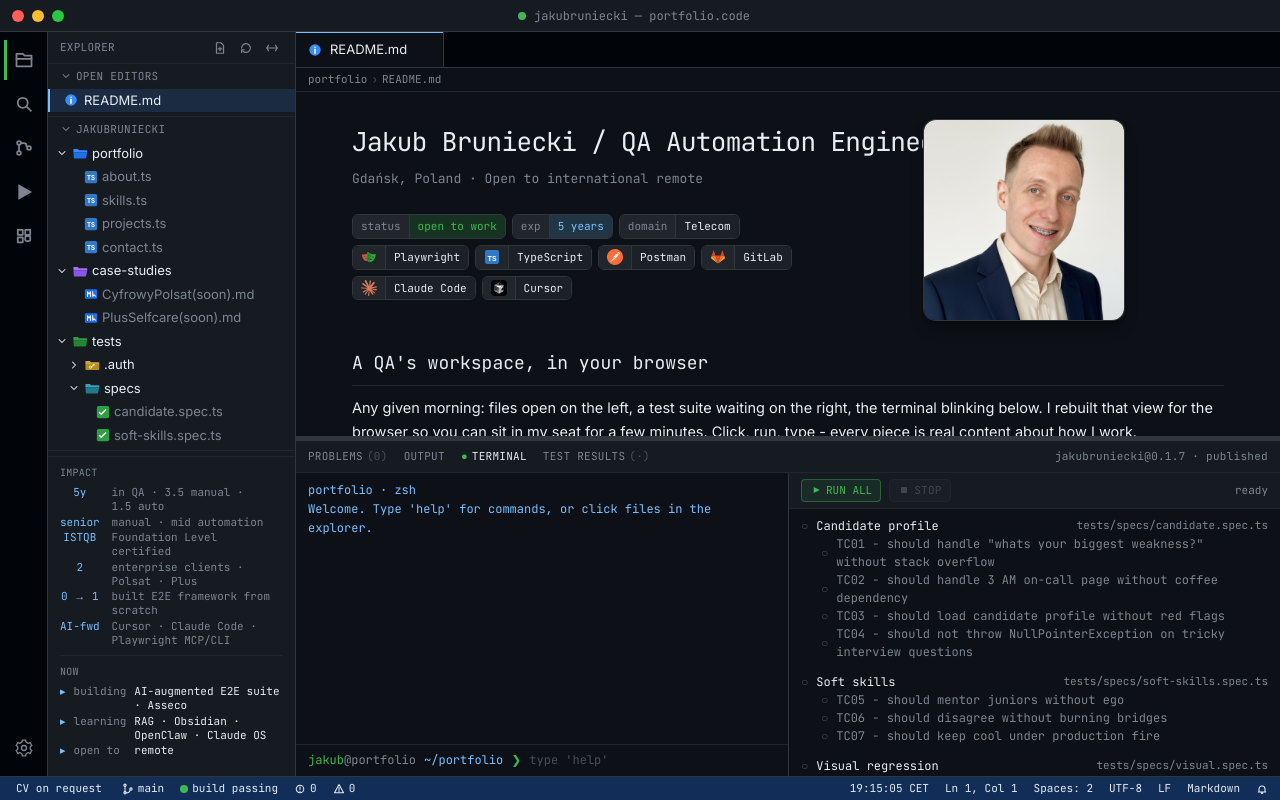
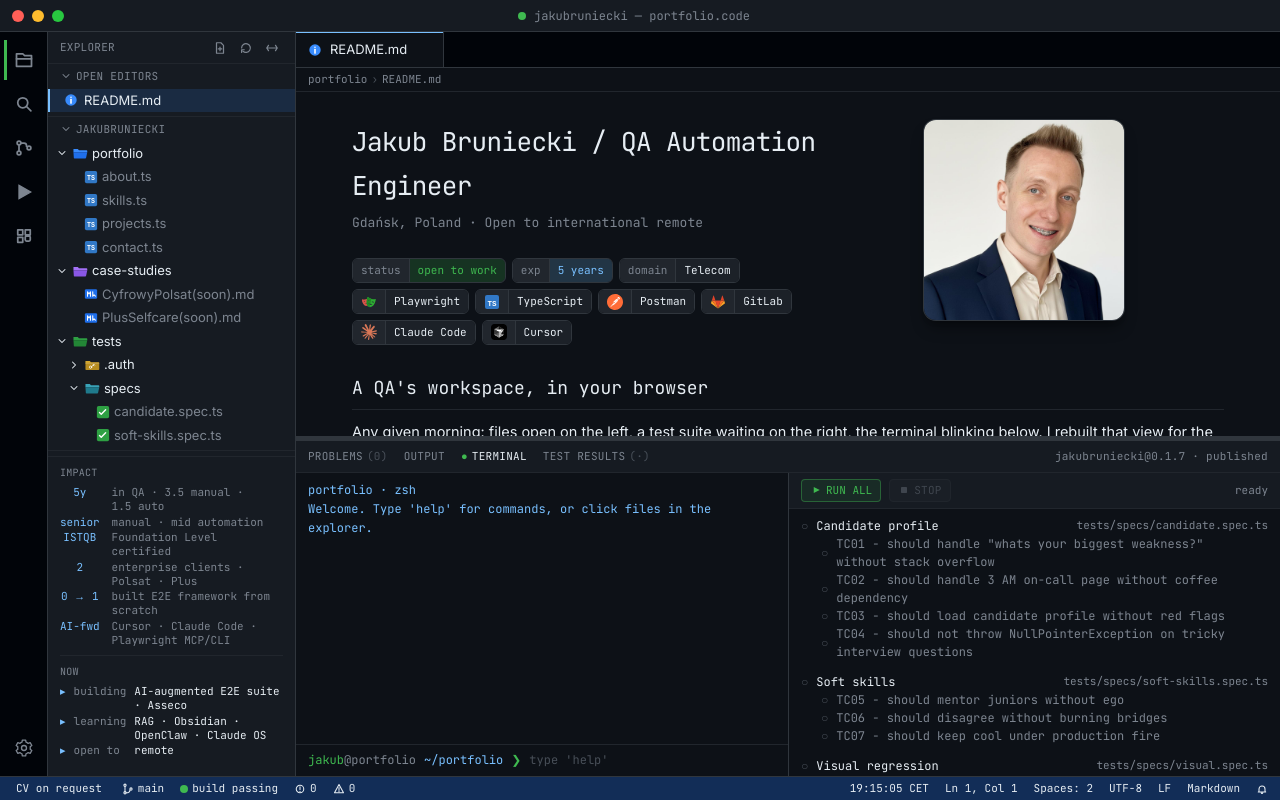
Before and after one commit to kubaasa/jakubruniecki, a Next.js app: page / in a window 1280 px wide. Built offline with nearby package versions, Linux system fonts and the light colour scheme.

Commit message:
fix(readme): prevent profile photo from overlapping heading and badges

```diff
--- a/components/ide/EditorArea/ReadmePreview.tsx
+++ b/components/ide/EditorArea/ReadmePreview.tsx
@@ -95,10 +95,10 @@
 
 export function ReadmePreview() {
   return (
-    <div className="h-full overflow-auto bg-bg-base">
+    <div className="@container h-full overflow-auto bg-bg-base">
       <div className="mx-auto max-w-[1100px] px-14 pb-20 pt-7 font-sans text-[14.5px] leading-[1.7] text-fg">
         <div className="mb-1 flex items-start justify-between gap-8">
-          <div className="min-w-0 flex-1">
+          <div className="min-w-0 flex-1 @[900px]:pr-[110px]">
             <h1 className="mb-1 font-mono text-[26px] tracking-tight">
               Jakub Bruniecki / QA Automation Engineer
             </h1>
@@ -142,7 +142,7 @@
             width={200}
             height={200}
             priority
-            className="hidden h-[200px] w-[200px] flex-shrink-0 rounded-xl object-cover shadow-lg shadow-black/40 ring-1 ring-border md:block md:-translate-x-1/2"
+            className="hidden h-[140px] w-[140px] flex-shrink-0 rounded-xl object-cover shadow-lg shadow-black/40 ring-1 ring-border @[680px]:block @[900px]:h-[200px] @[900px]:w-[200px] @[900px]:-translate-x-1/2"
           />
         </div>
 
```
